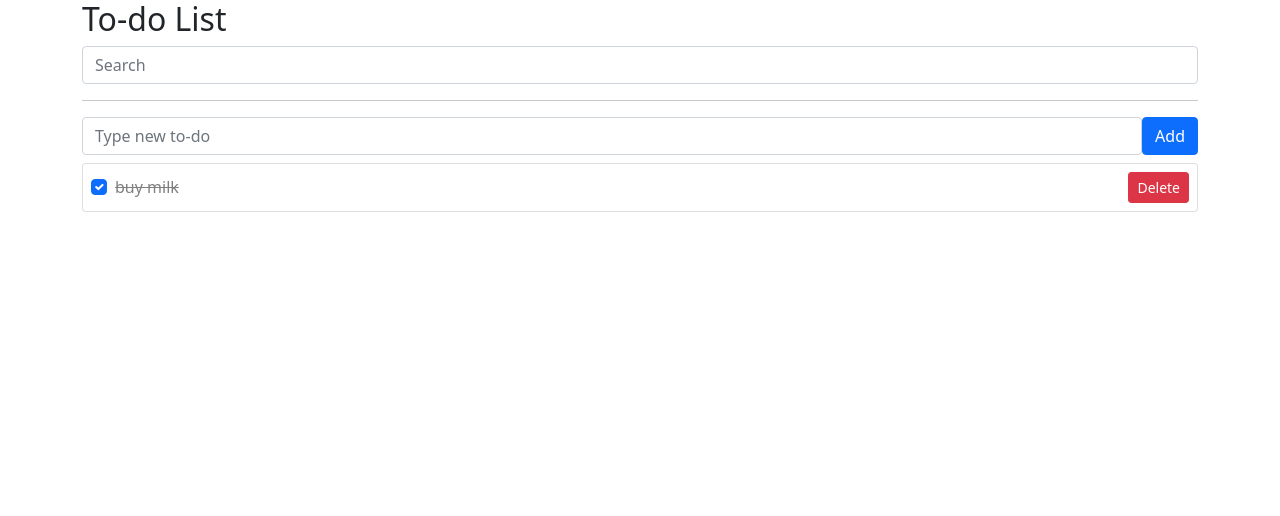
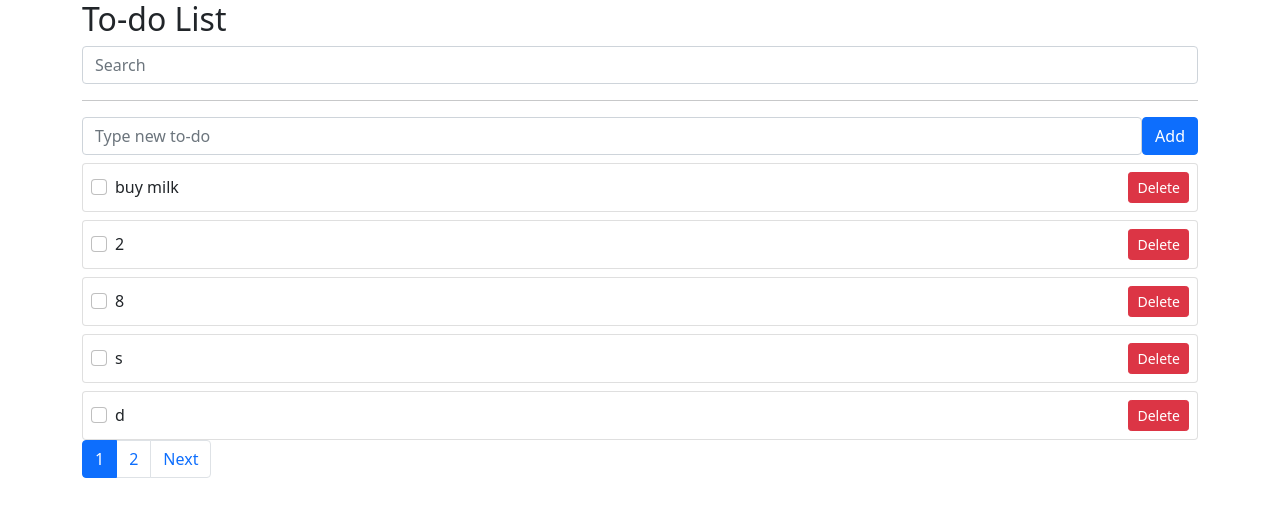
Before and after one commit to HyungJooKim2/vuejs-TodoList, a Vue app: page / in a window 1280 px wide. Shown: the top 516 px of the page. Built offline with nearby package versions, Linux system fonts and the light colour scheme; data requests are answered from the project's data file.

Commit message:
[✨ feat] Pagination 추가

```diff
--- a/db.json
+++ b/db.json
@@ -2,8 +2,38 @@
   "todos": [
     {
       "subject": "buy milk",
-      "completed": true,
+      "completed": false,
       "id": 1
+    },
+    {
+      "subject": "2",
+      "completed": false,
+      "id": 2
+    },
+    {
+      "subject": "8",
+      "completed": false,
+      "id": 8
+    },
+    {
+      "subject": "s",
+      "completed": false,
+      "id": 11
+    },
+    {
+      "subject": "d",
+      "completed": false,
+      "id": 12
+    },
+    {
+      "subject": "ad",
+      "completed": false,
+      "id": 13
+    },
+    {
+      "subject": "dasdsa",
+      "completed": false,
+      "id": 14
     }
   ]
 }
--- a/src/App.vue
+++ b/src/App.vue
@@ -4,26 +4,62 @@ v-on: == @
 v-show 는 랜더링 할때 비용이 많이 들고, v-if 는 토글 할때 비용이 많이 든다.
  -->
 <template>
-<div class="container"> <!--왼쪽 오른쪽 여백을 준다.-->
- <h2>To-do List </h2>   <!--template에선 .value를 해줄필요가 없다.-->
+  <div class="container">
+    <!--왼쪽 오른쪽 여백을 준다.-->
+    <h2>To-do List</h2>
+    <!--template에선 .value를 해줄필요가 없다.-->
     <input
       class="form-control"
       type="text"
       v-model="searchText"
       placeholder="Search"
-      >
+    />
 
     <hr />
- <TodoSimpleForm @add-todo="addTodo"/>
+    <TodoSimpleForm @add-todo="addTodo" />
     <div style="color: red">{{ errorMessage }}</div>
 
-  <div v-if="!filteredTodos.length">
-    There is nothing to display
-    </div>
-    <TodoList :todos="filteredTodos"
+    <div v-if="!filteredTodos.length">There is nothing to display</div>
+    <!--props로 자식 컴포넌트 에게 데이터를 보냄-->
+    <TodoList
+      :todos="filteredTodos"
       @toggle-todo="toggleTodoMain"
       @delete-todo="deleteTodoMain"
-     /> <!--props로 자식 컴포넌트 에게 데이터를 보냄-->
+    />
+    <!--active : 파란색 표시-->
+    <nav aria-label="Page navigation example">
+      <ul class="pagination">
+        <li v-if="currentPage !== 1" class="page-item">
+          <a
+            style="cursor: pointer"
+            class="page-link"
+            @click="getTodos(currentPage - 1)"
+            >Previous</a
+          >
+        </li>
+        <li
+          v-for="page in numberOfPages"
+          :key="page"
+          class="page-item"
+          :class="currentPage === page ? 'active' : ''"
+        >
+          <a
+            style="cursor: pointer"
+            class="page-link"
+            @click="getTodos(page)"
+            >{{ page }}</a
+          >
+        </li>
+        <li v-if="numberOfPages !== currentPage" class="page-item">
+          <a
+            style="cursor: pointer"
+            class="page-link"
+            @click="getTodos(currentPage + 1)"
+            >Next</a
+          >
+        </li>
+      </ul>
+    </nav>
   </div>
 </template>
 
@@ -34,43 +70,51 @@ method는 인자로 값을 받아와서 함수 안에서 사용 가능
 computed는 함수안에 들어있는 reactive status가 있을때만 값을 가져와서 다룰 수 있으며
 값을 저장함 (2번 출력해도 1번만 출력됨)
 */
-import { ref, computed } from 'vue';
-import TodoSimpleForm from './components/TodoSimpleForm.vue';
-import TodoList from './components/TodoList.vue';
-import axios from 'axios';
+import { ref, computed } from "vue";
+import TodoSimpleForm from "./components/TodoSimpleForm.vue";
+import TodoList from "./components/TodoList.vue";
+import axios from "axios";
 export default {
   components: {
-    TodoSimpleForm,    //component 등록
+    TodoSimpleForm, //component 등록
     TodoList,
   },
 
   setup() {
     const deleteTodoMain = async (index) => {
-       errorMessage.value = '';
+      errorMessage.value = "";
+
       const id = todos.value[index].id;
-       try{
-       await axios.delete('http://localhost:3000/todos/'+ id);
+      try {
+        await axios.delete("http://localhost:3000/todos/" + id);
         todos.value.splice(index, 1);
-       }catch(err){
+      } catch (err) {
         console.log(err);
-         errorMessage.value = 'Something went wrong'
+        errorMessage.value = "Something went wrong";
       }
     };
-
+    const numberOfTodos = ref(0);
+    const numberOfPages = computed(() => {
+      return Math.ceil(numberOfTodos.value / limit);
+    });
+    const limit = 5;
+    const currentPage = ref(1);
     const todos = ref([]);
-
-    const errorMessage = ref('');
-
+    const errorMessage = ref("");
     const todoStyle = {
-      textDecoration: 'line-through',
-      color: 'gray'
+      textDecoration: "line-through",
+      color: "gray",
     };
 
-    const getTodos = async () => {
-      try{
-       const res = await axios.get('http://localhost:3000/todos');
+    const getTodos = async (page = currentPage.value) => {
+      currentPage.value = page;
+      try {
+        const res = await axios.get(
+          `http://localhost:3000/todos?_page=${page}&_limit=${limit}`
+        );
+        numberOfTodos.value = res.headers["x-total-count"];
         todos.value = res.data;
-      }catch(err){
+      } catch (err) {
         console.log(err);
       }
     };
@@ -81,38 +125,38 @@ export default {
       요청을 보냄 -> 요청이 끝나고 오기 전에 다음으로 넘어감 (비동기)
       하여 요청이 끝났을때 (응답이 왔을때) 실행되게
       */
-     errorMessage.value = '';
-     try{
-     const res = await axios.post('http://localhost:3000/todos', {
+      errorMessage.value = "";
+      try {
+        const res = await axios.post("http://localhost:3000/todos", {
           subject: todo.subject,
           completed: todo.completed,
         });
         todos.value.push(res.data);
       } catch (err) {
         console.log(err);
-       errorMessage.value = 'Something went wrong.';
+        errorMessage.value = "Something went wrong.";
       }
     };
 
-    const toggleTodoMain = async (index) =>{
-      errorMessage.value = '';
+    const toggleTodoMain = async (index) => {
+      errorMessage.value = "";
       const id = todos.value[index].id;
-      try{
-        await axios.patch('http://localhost:3000/todos/'+id,{
-          completed: !todos.value[index].completed
+      try {
+        await axios.patch("http://localhost:3000/todos/" + id, {
+          completed: !todos.value[index].completed,
         });
-      }catch (err){
+      } catch (err) {
         console.log(err);
-        errorMessage.value = 'Something went wrong';
+        errorMessage.value = "Something went wrong";
       }
-      todos.value[index].completed = !todos.value[index].completed
+      todos.value[index].completed = !todos.value[index].completed;
     };
 
-    const searchText = ref('');
+    const searchText = ref("");
 
-    const filteredTodos = computed(()=>{
-        if(searchText.value){
-            return todos.value.filter(todo =>{
+    const filteredTodos = computed(() => {
+      if (searchText.value) {
+        return todos.value.filter((todo) => {
           //우리가 검색한 값이 포함이 되면 return
           return todo.subject.includes(searchText.value);
         });
@@ -120,8 +164,8 @@ export default {
       return todos.value;
     });
 
-
-    return {//template 안에서 접근 가능하게 함
+    return {
+      //template 안에서 접근 가능하게 함
       addTodo,
       todos,
       todoStyle,
@@ -129,10 +173,13 @@ export default {
       toggleTodoMain,
       searchText,
       filteredTodos,
-      errorMessage
+      errorMessage,
+      numberOfPages,
+      currentPage,
+      getTodos,
     };
-  }
-}
+  },
+};
 </script>
 
 <style>
```
Lines whose indentation alone changed are shown as unchanged.
